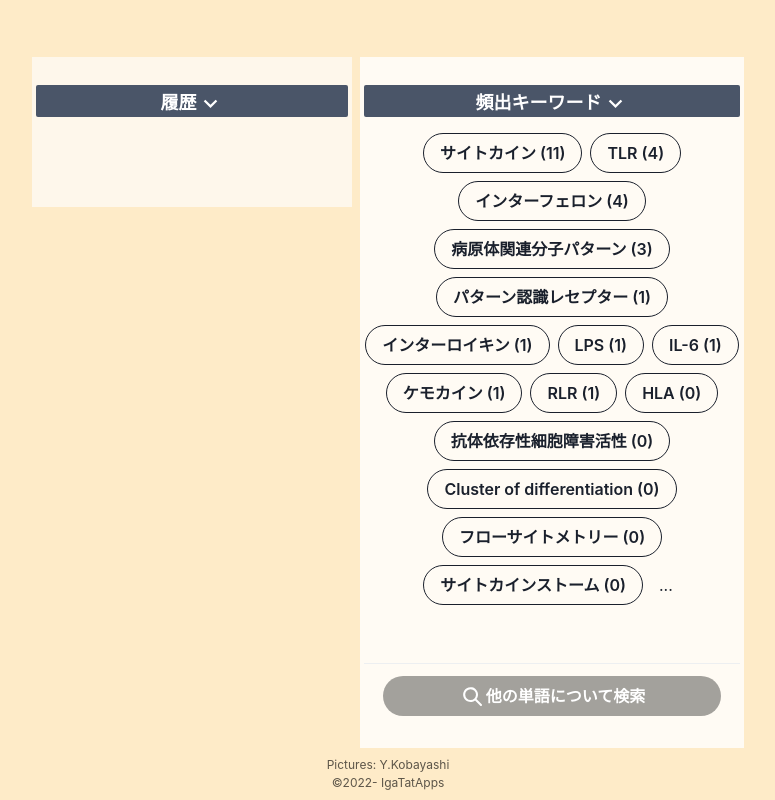
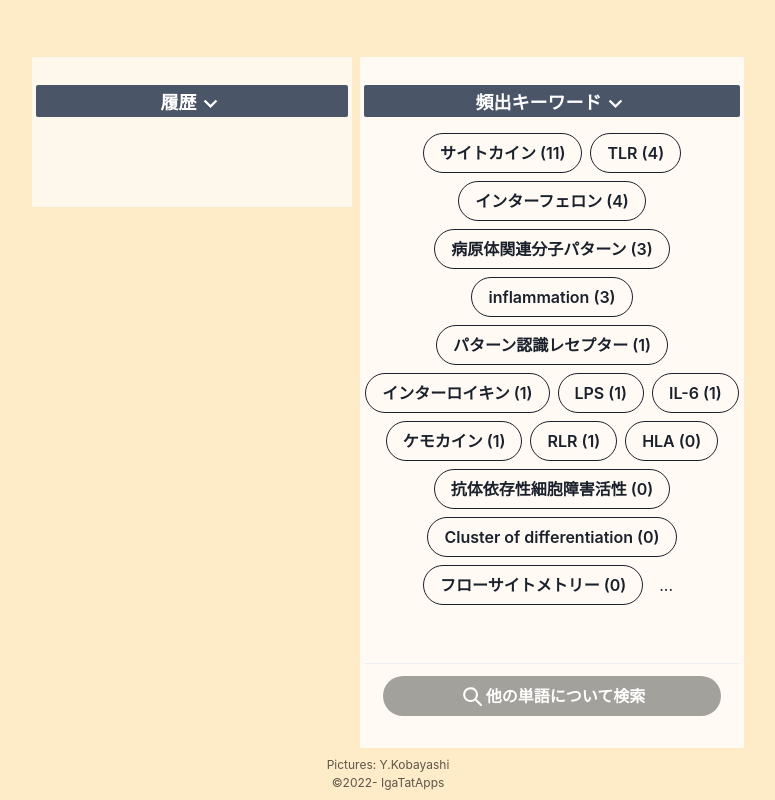
Before and after one commit to Igaki12/anywhere-immunology, a React (Create React App) app: page / in a window 1280 px wide. Shown: the part 683-1483 px from the top of the page, without its empty margins (252-1027 px from the left). Built offline with nearby package versions, Linux system fonts and the light colour scheme.

Commit message:
added terms

```diff
--- a/src/useQuestionList.js
+++ b/src/useQuestionList.js
@@ -51,7 +51,8 @@ export const useQuestionList = () => {
           choices: ['浮腫', '腫脹'],
           answerImg: [],
           answer: '腫脹',
-          commentary: '漢字間違いが多い',
+          commentary:
+            '漢字間違いが多い。5徴はほかに熱感heat・発赤redness・疼痛swelling・機能障害dysfunction',
         },
         {
           detailInfo: '4/14　小テスト',
--- a/src/useTechnicalTerm.js
+++ b/src/useTechnicalTerm.js
@@ -59,7 +59,7 @@ export const useTechnicalTerm = () => {
     {
       term: ['TLR', 'Toll-like Receptor'],
       explanation:
-        '最も有名なパターン認識レセプターPRRで、PRRの代表格樹状細胞・マクロファージ・B細胞のような抗原提示細胞だけでなく、特定のT細胞や非免疫性細胞にも見られる。現在ヒトでは10種類同定されている。グラム陽性菌(TLR2)・グラム陰性菌(TLR4)・ウイルス(TLR3,7)などによって種類が異なる。TLRが活性化されると、TLR3以外はMyD88に依存する経路が活性化され、TLR3/TLR4はTRIF依存の経路が活性化される。',
+        '最も有名なパターン認識レセプターPRRで、PRRの代表格樹状細胞・マクロファージ・B細胞のような抗原提示細胞だけでなく、特定のT細胞や非免疫性細胞にも見られる。現在ヒトでは10種類同定されている。グラム陽性菌(TLR2)・グラム陰性菌(TLR4)・ウイルス(TLR3,7)などによって種類が異なる。TLRが活性化されると、TLR3以外はMyD88に依存する経路が活性化され、TLR3/TLR4はTRIF依存の経路が活性化される。ナイーブT細胞の選別にも関わっている。',
     },
     {
       term: ['LPS', 'リポポリサッカライド', 'Lipopolysaccharide'],
@@ -82,9 +82,9 @@ export const useTechnicalTerm = () => {
         'サイトカインを中心とした免疫-炎症反応による非特異的な全身生体反応。感染症に起因するSIRSを敗血症と呼ぶ。',
     },
     {
-      terms: ['敗血症性ショック', 'septic shock'],
+      terms: ['敗血症性ショック', 'septic shock', 'SIRS', 'CARS'],
       explanation:
-        '細菌感染により炎症性サイトカイン(TNF-α,IL-6,IL-1)の過剰産生が起きると敗血症性ショックを引き起こす。病原体由来PAMPs・炎症性サイトカイン・細胞障害により生じるDAMPs→サイトカインストーム→血管虚脱・代謝障害・播種性血管内凝固症DIC',
+        '細菌感染により炎症性サイトカイン(TNF-α,IL-6,IL-1)の過剰産生が起きると敗血症性ショックを引き起こす。病原体由来PAMPs・炎症性サイトカイン・細胞障害により生じるDAMPs→サイトカインストーム→血管虚脱・代謝障害・播種性血管内凝固症DIC。過剰なサイトカインが分泌されている状態：Systemic Inflammatory Response Syndrome/SIRSと抑制されすぎている状態：Compensatory Anti-inflammatory Response Syndrome/CARSに分類され、より対処が難しいCARSの方が予後不良。',
     },
     {
       term: ['DAMPs', 'Damage-Associated Molecular Patterns'],
@@ -99,7 +99,7 @@ export const useTechnicalTerm = () => {
     {
       term: ['ケモカイン', 'chemokine', 'CXCL', 'CCL'],
       explanation:
-        '白血球遊走に関わるサイトカイン。4つのタイプに構造的にわかれる。後にIL-8として命名される。様々な白血球がケモカインに受容体を持っていて、走化性を示す。ケモカイン受容体はGPCR(7回膜貫通型)を介してシグナル伝達される。白血球の局所浸潤だけでなく、リンパ球の二次リンパ組織へのホーミングにも必須で、臓器特異的ケモカインはT細胞とB細胞の局在化にも利用されている。ケモカイン受容体の異常により白血球の分布が乱され、HIVなどの感染の要因となる。',
+        '白血球遊走やリンパ球のホーミングに関わるサイトカイン。4つのタイプに構造的にわかれる。様々な白血球がケモカインに対するGタンパク共役受容体GPCR（7回膜貫通型）を持っていて、走化性を示す。白血球の局所浸潤だけでなく、リンパ球の二次リンパ組織へのホーミングにも必須で、臓器特異的ケモカインはT細胞とB細胞の局在化にも利用されている。ケモカイン受容体の異常により白血球の分布が乱され、HIVなどの感染の要因となる。',
     },
     {
       term: ['共刺激因子', 'Co-stimulatory molecule'],
@@ -126,6 +126,134 @@ export const useTechnicalTerm = () => {
       explanation:
         '細胞内にある細菌認識機構で、全てNODモジュールを有している。NOD1/NOD2はペプチドグリカンをそれぞれ特異的に認識している。TLRのような細胞外領域ではなく、細胞質内で主に細胞内寄生細菌を認識する。',
     },
+    {
+      term: ['inflammation', '炎症'],
+      explanation:
+        '炎症は熱感heat、発赤redness、腫脹swelling、疼痛pain（と機能障害dysfunction）の計4~5つの主徴がある。身体のどの部分で起こってもこの反応は起こる。',
+    },
+    {
+      term: ['arteriosclerosis', '動脈硬化'],
+      explanation:
+        '動脈の内膜に悪玉コレステロールが蓄積してマクロファージに取り込まれ、泡沫細胞Foam cellや血小板が血管を狭窄してしまう症状。ほとんど見えないはずの内膜に炎症反応が起こり肥厚してしまう。炎症は基本内膜のみで中膜は逆に薄くなることが多い。',
+    },
+    {
+      term: ['metabolic syndrome', 'メタボリック症候群'],
+      explanation:
+        '内臓脂肪が蓄積した状態。脂肪細胞の肥大化・血管新生・マクロファージやリンパ球浸潤・細胞外マトリックスの過剰産生が起こり、様々な代謝異常を引き起こす。糖尿病・NAFLD（→NASH）・動脈硬化などの原因となる。',
+    },
+    {
+      term: ['Spred2'],
+      explanation:
+        '炎症性サイトカインに反応してMAP Kinaseを活性化する経路を抑制する遺伝子。Spred2 KOマウスでは炎症・がんのシグナルのブレーキが効かなくなり、MAPK活性化ループによって、食餌性肥満が増悪し高脂肪食負荷時の脂肪織炎（脂肪細胞が脂肪を貯めこんで炎症を起こす）が増悪する。また、Spred2はがん細胞の上皮間葉転換：EMTもダウンレギュレーションする役割を担っているので、KOマウスではがんの転移・浸潤能、幹細胞性stemnessに影響を与える。',
+    },
+    {
+      term: ['Alzheimers disease', 'アルツハイマー病', 'アデュカヌマブ'],
+      explanation:
+        'アルツハイマー病は神経炎症が原因で、アミロイドβに対する抗体医薬（抗アミロイドβ抗体）：アデュカヌマブがアメリカで承認されている。抗体はBBBを通過できないが、BBBに発現するレセプターに対応する構造をアデュカヌマブは保有しているため、BBBを通過することができるといわれている。他に代わる薬が存在しないため承認されたが、アルツハイマー病（や認知症）に有効かどうかははっきりしておらず、日本では認可が下りなかった。エーザイは水溶性のアミロイドβを標的としたレカネマブを開発し、現在承認申請中である。',
+    },
+    {
+      term: ['esophageal cancer', '食道癌'],
+      explanation:
+        '胃酸逆流による逆流食道炎が主な原因。手術が大変。慢性炎症にかかわる癌。',
+    },
+    {
+      term: ['CAR-T', 'Chimeric antigen receptor T cell', '次世代養子免疫療法'],
+      explanation:
+        '患者から採取したT細胞にCAR（強力に活性化したT細胞）を導入し、増幅培養して患者に戻す（輸注する）免疫療法。血球慧眼には著効だが、固形がんには効きにくく、サイトカインストーム・脳浮腫などの副作用があり安全性・コストの面でも課題がある。',
+    },
+    {
+      term: ['ペプチド医薬品', '中分子医薬品'],
+      explanation:
+        '抗体医薬品（高分子医薬品）は非常に高価で、アスピリンなどの低分子医薬品は範囲が広すぎて副作用が多い。これらの課題を解決するために第三の医薬品としてペプチド医薬品（中分子医薬品）が注目されている。',
+    },
+    // {
+    //   term:[''],
+    //   explanation:'',
+    // },
+    // {
+    //   term:[''],
+    //   explanation:'',
+    // },
+    // {
+    //   term:[''],
+    //   explanation:'',
+    // },
+    // {
+    //   term:[''],
+    //   explanation:'',
+    // },
+    // {
+    //   term:[''],
+    //   explanation:'',
+    // },
+    // {
+    //   term:[''],
+    //   explanation:'',
+    // },
+    // {
+    //   term:[''],
+    //   explanation:'',
+    // },
+    // {
+    //   term:[''],
+    //   explanation:'',
+    // },
+    // {
+    //   term:[''],
+    //   explanation:'',
+    // },
+    // {
+    //   term:[''],
+    //   explanation:'',
+    // },
+    // {
+    //   term:[''],
+    //   explanation:'',
+    // },
+    // {
+    //   term:[''],
+    //   explanation:'',
+    // },
+    // {
+    //   term:[''],
+    //   explanation:'',
+    // },
+    // {
+    //   term:[''],
+    //   explanation:'',
+    // },
+    // {
+    //   term:[''],
+    //   explanation:'',
+    // },
+    // {
+    //   term:[''],
+    //   explanation:'',
+    // },
+    // {
+    //   term:[''],
+    //   explanation:'',
+    // },
+    // {
+    //   term:[''],
+    //   explanation:'',
+    // },
+    // {
+    //   term:[''],
+    //   explanation:'',
+    // },
+    // {
+    //   term:[''],
+    //   explanation:'',
+    // },
+    // {
+    //   term:[''],
+    //   explanation:'',
+    // },
+    // {
+    //   term:[''],
+    //   explanation:'',
+    // },
     // {
     //   term:[''],
     //   explanation:'',
```
Also changed, not shown: 7 other files (tests, documents, lock files or other folders).
